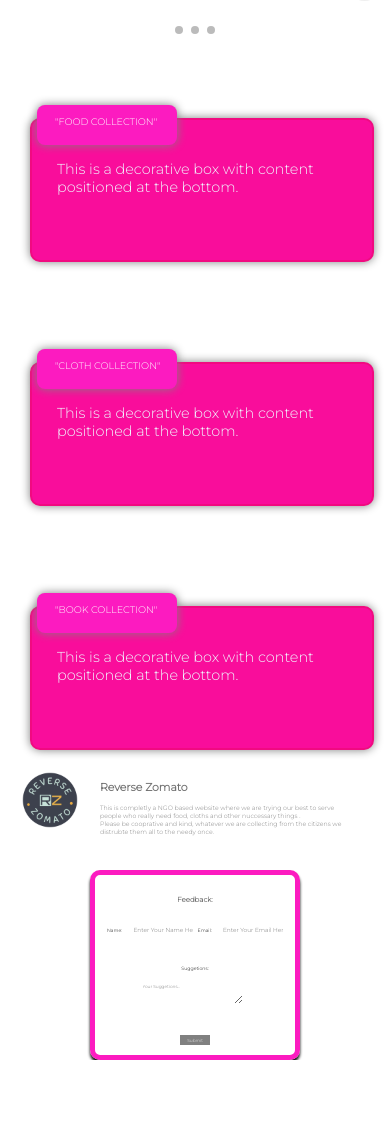
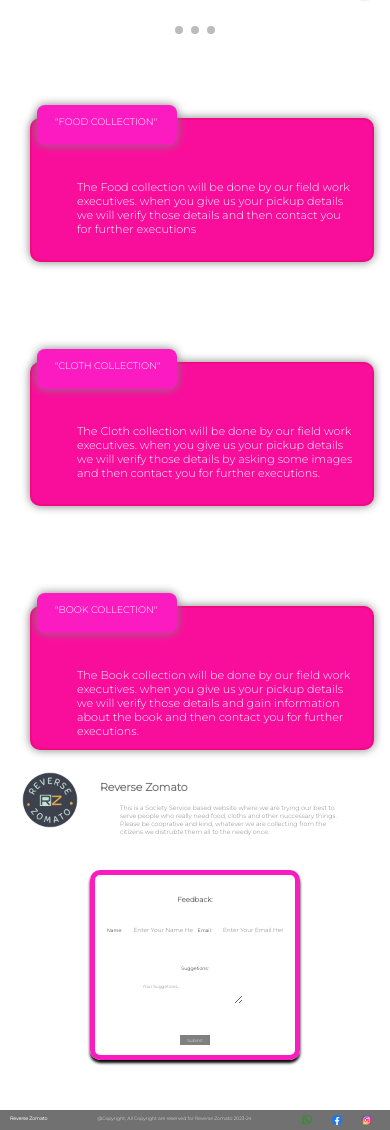
Before and after one commit to Msahil2412/BeHelpful-, a PHP site: page /Home.html in a window 390 px wide. Shown: the part 35-1165 px from the top of the page. Before the commit the page ends 1095 px from the top, so only its background shows below. Run offline with PHP 8.4, Linux system fonts and the light colour scheme.

Commit message:
modified:   HomePage/Home.html new file:   HomePage/fb.png new file:   HomePage/insta.png modified:   HomePage/style.css new file:   HomePage/wa.png

```diff
--- a/HomePage/Home.html
+++ b/HomePage/Home.html
@@ -80,21 +80,22 @@
             <div class="box-title"><p>"FOOD COLLECTION"</p></div>
             <div class="box-content">
                 <!-- Content goes here -->
-                <p>This is a decorative box with content positioned at the bottom.</p>
+                <p>The Food collection will be done by our field work executives. when you give us your pickup details we will verify those details and then contact you for further executions
+                </p>
             </div>
         </div>
         <div class="box" style="margin-top: 100px;">
             <div class="box-title"><p>"CLOTH COLLECTION"</p></div>
             <div class="box-content">
                 <!-- Content goes here -->
-                <p>This is a decorative box with content positioned at the bottom.</p>
+                <p>The Cloth collection will be done by our field work executives. when you give us your pickup details we will verify those details by asking some images and then contact you for further executions.</p>
             </div>
         </div>
         <div class="box last" style="margin-top: 100px;">
             <div class="box-title"><p>"BOOK COLLECTION"</p></div>
             <div class="box-content">
                 <!-- Content goes here -->
-                <p>This is a decorative box with content positioned at the bottom.</p>
+                <p>The Book collection will be done by our field work executives. when you give us your pickup details we will verify those details and gain information about the book and then contact you for further executions.</p>
             </div>
         </div>
     </section>
@@ -103,7 +104,7 @@
         <div>
             <h1> Reverse Zomato</h1>
             <p>
-                This is completly a NGO based website where we are trying our best to serve people who really need food, cloths and other nuccessary things
+                This is a Society Service based website where we are trying our best to serve people who really need food, cloths and other nuccessary things
                 .<br> Please be cooprative and kind, whatever we are collecting from the citizens we distrubte them all to the needy once. </p>
         </div>
     </section>
@@ -123,7 +124,13 @@
             </center>
         </form>
         <footer>
-
+            <div class="footer-content">
+                <h2>Reverse Zomato</h2>
+                <p>@Copyright, All Copyright are reserved for Reverse Zomato 2023-24</p>
+                <a href="" class="a1"><img src="wa.png" alt=""></a>
+                <a href=""><img src="fb.png" alt=""></a>
+                <a href=""><img src="insta.png" alt=""></a>
+            </div>
         </footer>
     </section>
 </body>
--- a/HomePage/style.css
+++ b/HomePage/style.css
@@ -280,9 +280,34 @@
 #feedback form textarea{ width: 400px; height: 100px; margin-top: 10px; margin-left: 30px; font-size: 1.1vw; border: 0;}
 #feedback form button{width: 100px; height: 40px; color: whitesmoke; border: 0; background-color: grey;}
 #feedback form label{ font-size: 1.2vw}
+
+footer{
+    background-color: #717171;
+    height: 70px;
+    width: 1480px;
+    margin-top: 50px;
+    color: whitesmoke;
+}
+footer .footer-content
+{
+    display: flex;
+}
+footer p { margin-left: 270px;}
+footer h2 , p{
+    margin-left: 20px;
+    margin-top: 20px;
+}
+footer img
+{
+    width: 40px;
+    height: 40px;
+    margin-left: 20px;
+    margin-top: 10px;
+}
+.a1{margin-left: 270px;}
 @media screen and (max-width: 1000px )
 {
-    .navbar{width: 991px;}
+    .navbar{width: 988px;}
     .navbar div{  font-size: 1vw; font-weight: bolder;}
     .navbar .links{margin-left: 100px;margin-top: 10px;}
     .navbar h3{font-size: 2vw; margin-left: 30px; margin-top: 15px;}
@@ -310,6 +335,11 @@
     #feedback form{ width: 500px; height: 370px;}
     #feedback form input{ width: 160px;}
     .last{ margin-left: 280px;}
+    footer{ width: 988px; height: 50px;}
+    footer h2{ font-size: 1.5vw; margin-left: 8px;}
+    footer p{ margin-left: 150px; font-size: 1.2vw;}
+    footer img{ width: 30px; height: 30px;}
+    .a1{margin-left: 130px;}
 }
 
 @media screen and (max-width: 400px )
@@ -344,7 +374,7 @@
         margin-left: 30px;}
         .box-title{ width: 120px; height: 30px; top: -15px; font-size: 0.6rem; left: 5px;}
         .box-title p{ margin-left: 8px; margin-top: 6px;}
-        .box-content{ top: 20px; font-size: 0.9rem;}
+        .box-content{ top: 20px; font-size: 0.7rem;}
     #know img{ width: 100px; height: 100px;}
     #know h1 { margin-top: 30px; }
     #know div{ width: 250px;}
@@ -354,4 +384,9 @@
     #feedback form textarea{ width: 100px; height: 20px;}
     #feedback form button { width: 30px; height: 10px; font-size: 1.1vw; margin-top: -50px;}
     #feedback form lable{ font-size: 1.1vw;}
+    footer{ width: 395px; height: 20px;}
+    footer h2{ font-size: 1.2vw; margin-left: 10px; margin-top: 5px;}
+    footer p{ margin-left: 50px; font-size: 1.2vw; margin-top: 5px;}
+    footer img{ width: 10px; height: 10px; margin-top: 5px;}
+    .a1{margin-left: 30px;}
 }
```
Also changed, not shown: HomePage/fb.png (added), HomePage/insta.png (added), HomePage/wa.png (added).
